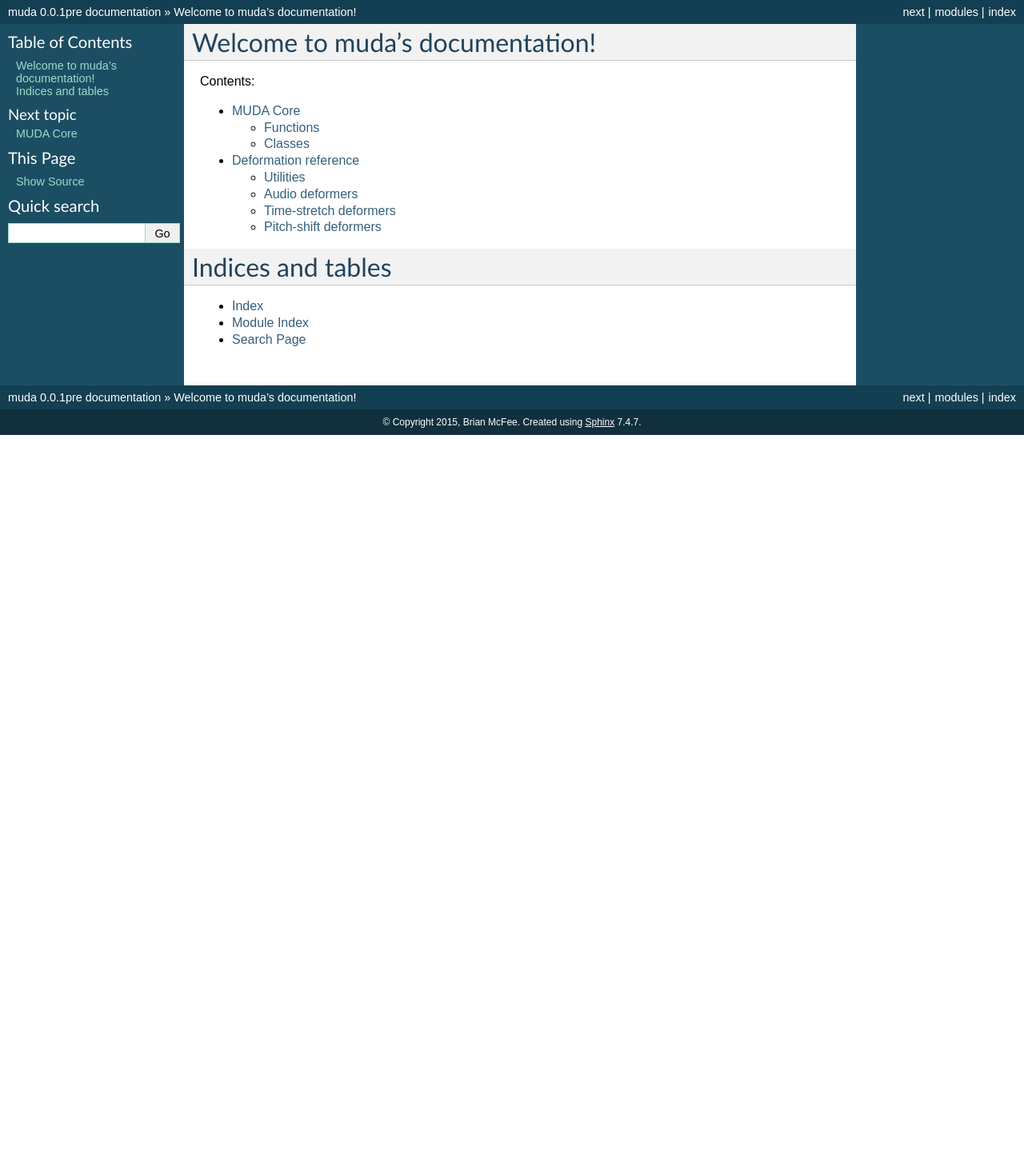
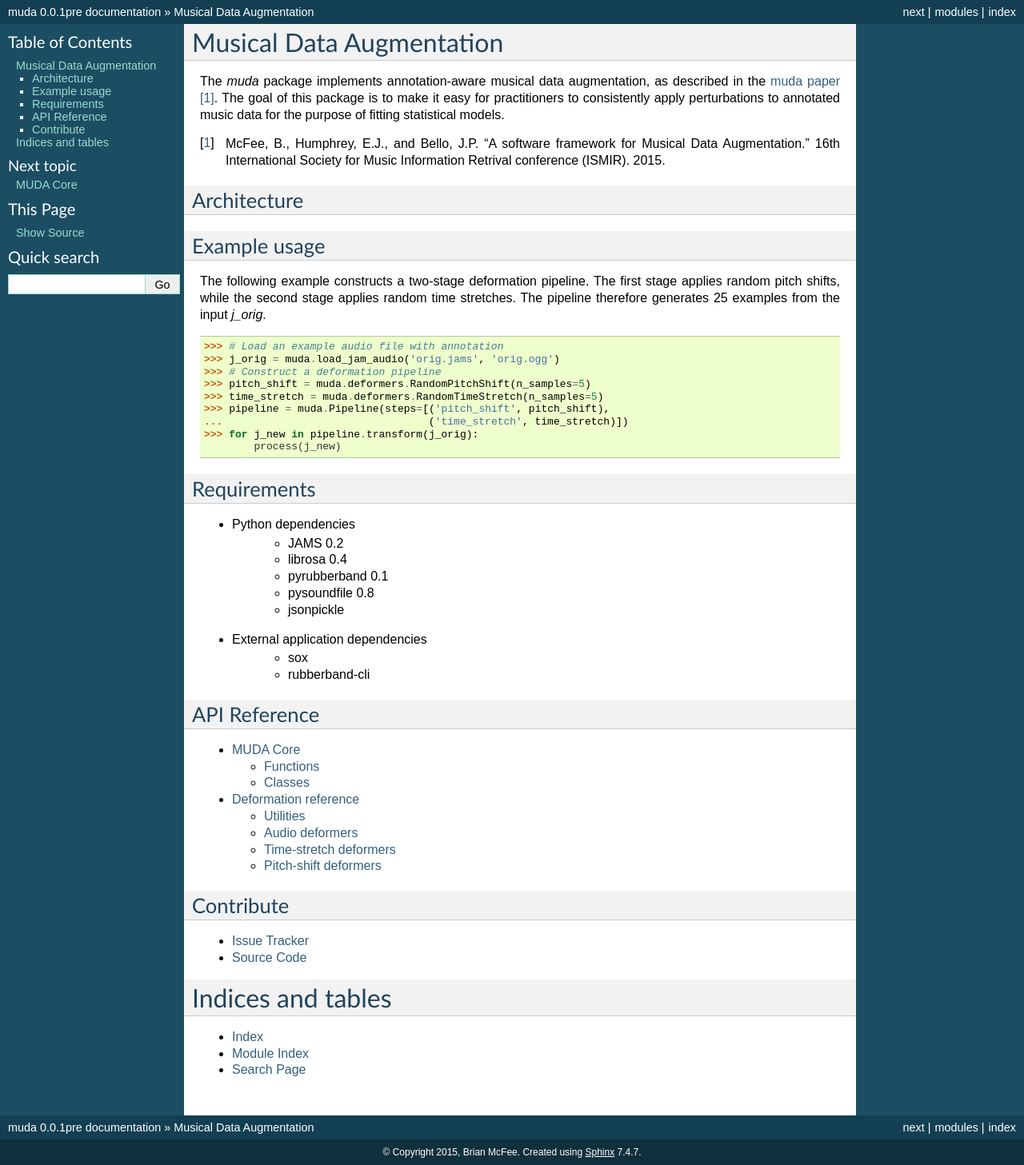
Before and after one commit to bmcfee/muda, a Sphinx documentation site: the page built from docs/index.rst, in a window 1280 px wide. Shown: the whole page at 80% size. Built offline with Sphinx 7.4.7, drawn with Linux system fonts in a browser that asks for light colours; before the commit the page ends 900 px from its top, so only the background shows below that.

Commit message:
updating documentation

```diff
--- a/docs/index.rst
+++ b/docs/index.rst
@@ -1,18 +1,68 @@
-.. muda documentation master file, created by
-   sphinx-quickstart on Mon Feb  2 12:49:27 2015.
-   You can adapt this file completely to your liking, but it should at least
-   contain the root `toctree` directive.
+Musical Data Augmentation
+=========================
 
-Welcome to muda's documentation!
-================================
+The `muda` package implements annotation-aware musical data augmentation, as described in
+the `muda paper <http://bmcfee.github.io/papers/ismir2015_augmentation.pdf>`_ [1]_.
+The goal of this package is to make it easy for practitioners to consistently apply
+perturbations to annotated music data for the purpose of fitting statistical models.
 
-Contents:
+.. [1] McFee, B., Humphrey, E.J., and Bello, J.P.
+    "A software framework for Musical Data Augmentation."
+    16th International Society for Music Information Retrival conference (ISMIR).
+    2015.
+
+
+Architecture
+------------
+
+
+
+Example usage
+-------------
+
+The following example constructs a two-stage deformation pipeline.  The first stage
+applies random pitch shifts, while the second stage applies random time stretches.
+The pipeline therefore generates 25 examples from the input `j_orig`.
+
+.. code-block:: python
+
+    >>> # Load an example audio file with annotation
+    >>> j_orig = muda.load_jam_audio('orig.jams', 'orig.ogg')
+    >>> # Construct a deformation pipeline
+    >>> pitch_shift = muda.deformers.RandomPitchShift(n_samples=5)
+    >>> time_stretch = muda.deformers.RandomTimeStretch(n_samples=5)
+    >>> pipeline = muda.Pipeline(steps=[('pitch_shift', pitch_shift),
+    ...                                 ('time_stretch', time_stretch)])
+    >>> for j_new in pipeline.transform(j_orig):
+            process(j_new)
+
+
+Requirements
+------------
+
+* Python dependencies
+    * JAMS 0.2
+    * librosa 0.4
+    * pyrubberband 0.1
+    * pysoundfile 0.8
+    * jsonpickle
+* External application dependencies
+    * sox
+    * rubberband-cli
+
+API Reference
+-------------
 
 .. toctree::
-    :maxdepth: 2
+    :maxdepth: 3
 
     core
     deformers
+
+Contribute
+----------
+- `Issue Tracker <http://github.com/bmcfee/muda/issues>`_
+- `Source Code <http://github.com/bmcfee/muda>`_
 
 Indices and tables
 ==================
```
Also changed, not shown: 1 other file.
